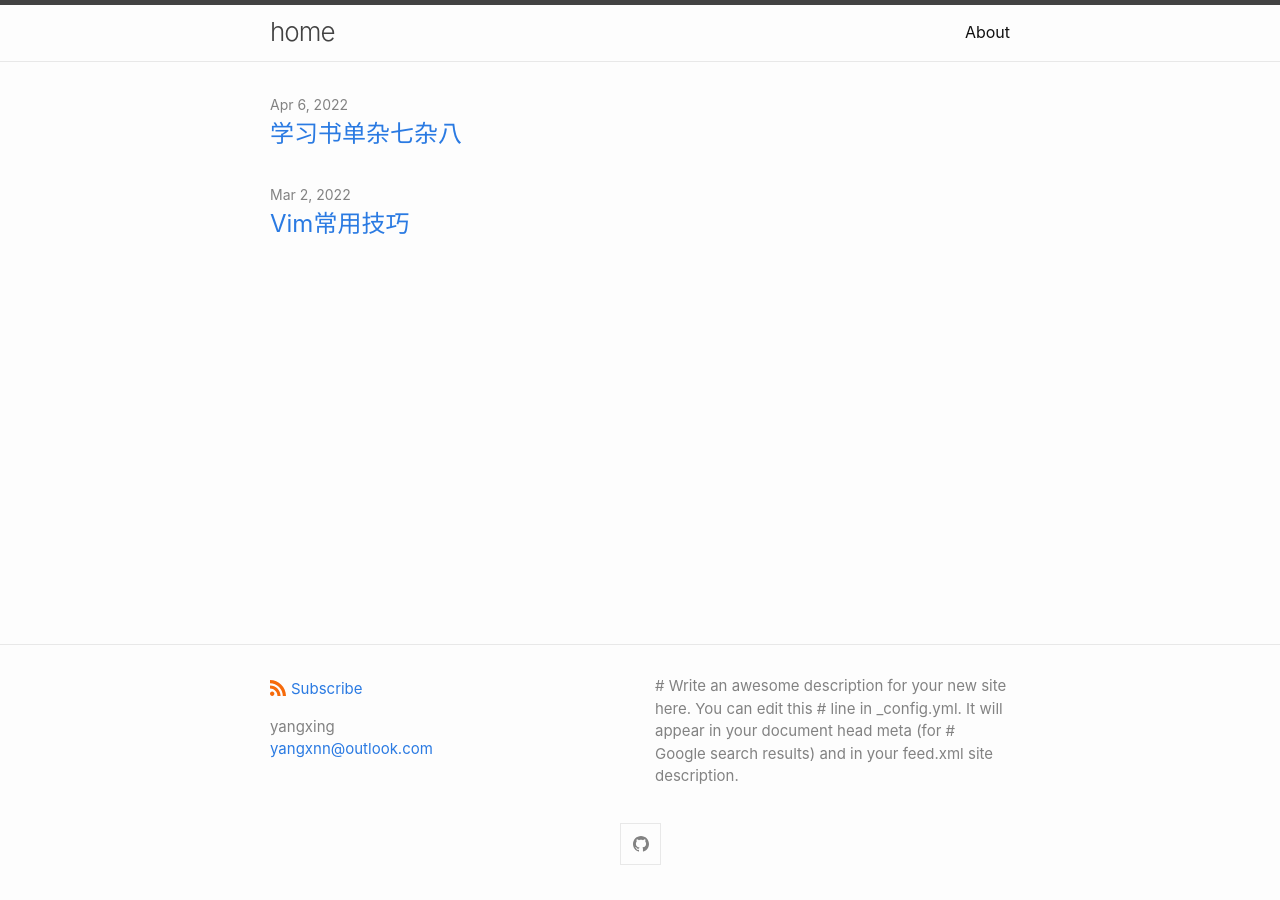
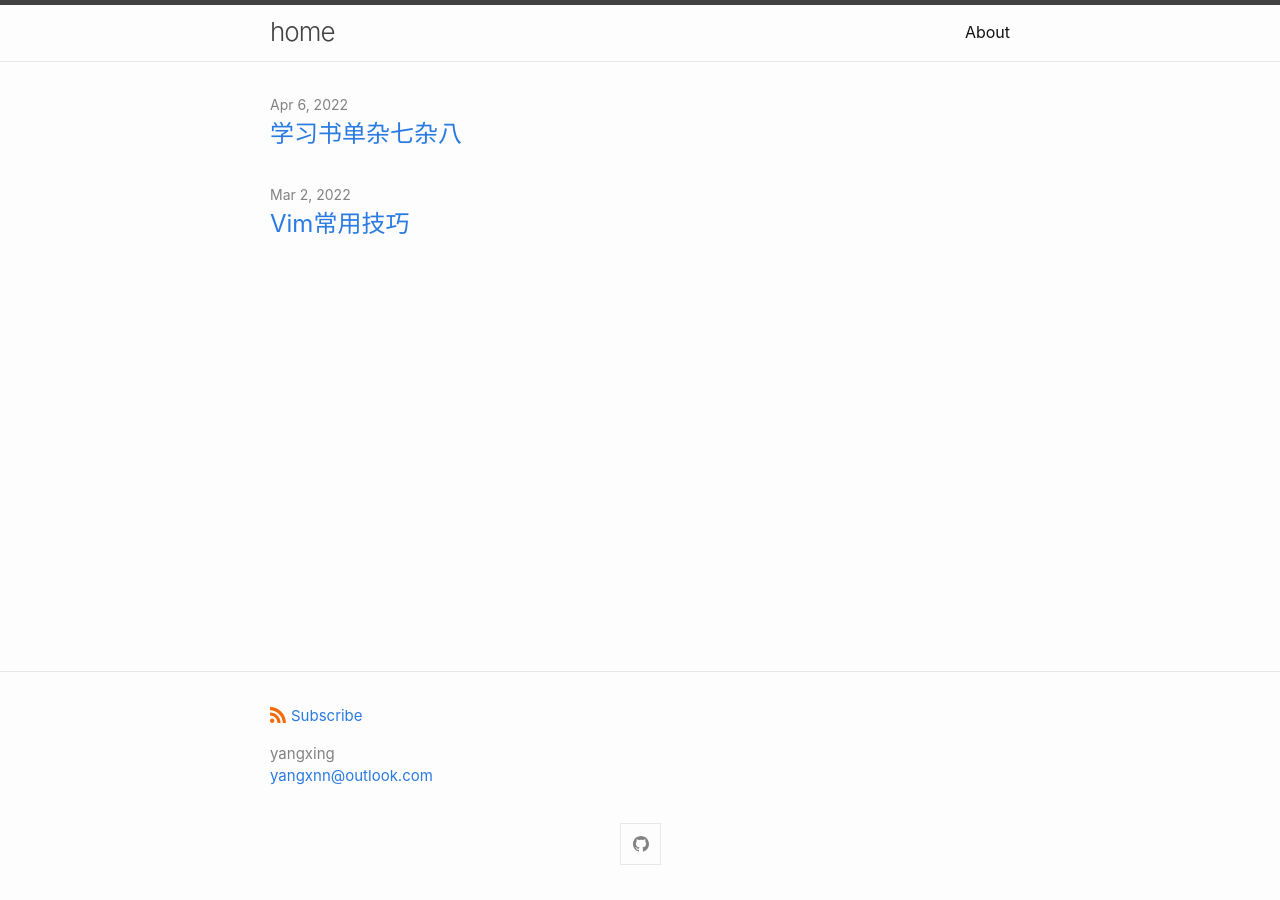
Before and after one commit to yangxnn/yangxnn.github.io, a Jekyll site: the page built from index.md, in a window 1280 px wide. Built offline with Jekyll 4.4.1, drawn with Linux system fonts in a browser that asks for light colours; part of the change alters nothing that is shown.

Commit message:
Update _config.yml

```diff
--- a/_config.yml
+++ b/_config.yml
@@ -3,9 +3,6 @@ author:
   name: yangxing
   email: yangxnn@outlook.com
 description: > # this means to ignore newlines until "show_excerpts:"
-  # Write an awesome description for your new site here. You can edit this
-  # line in _config.yml. It will appear in your document head meta (for
-  # Google search results) and in your feed.xml site description.
 
 show_excerpts: false # set to true to show excerpts on the homepage
 
@@ -17,7 +14,7 @@ minima:
   # generate social links in footer
   social_links:
     # twitter: jekyllrb
-    github:  https://github.com/yangxnn
+    github:  yangxnn
     # devto: jekyll
     # dribbble: jekyll
     # facebook: jekyll
```
